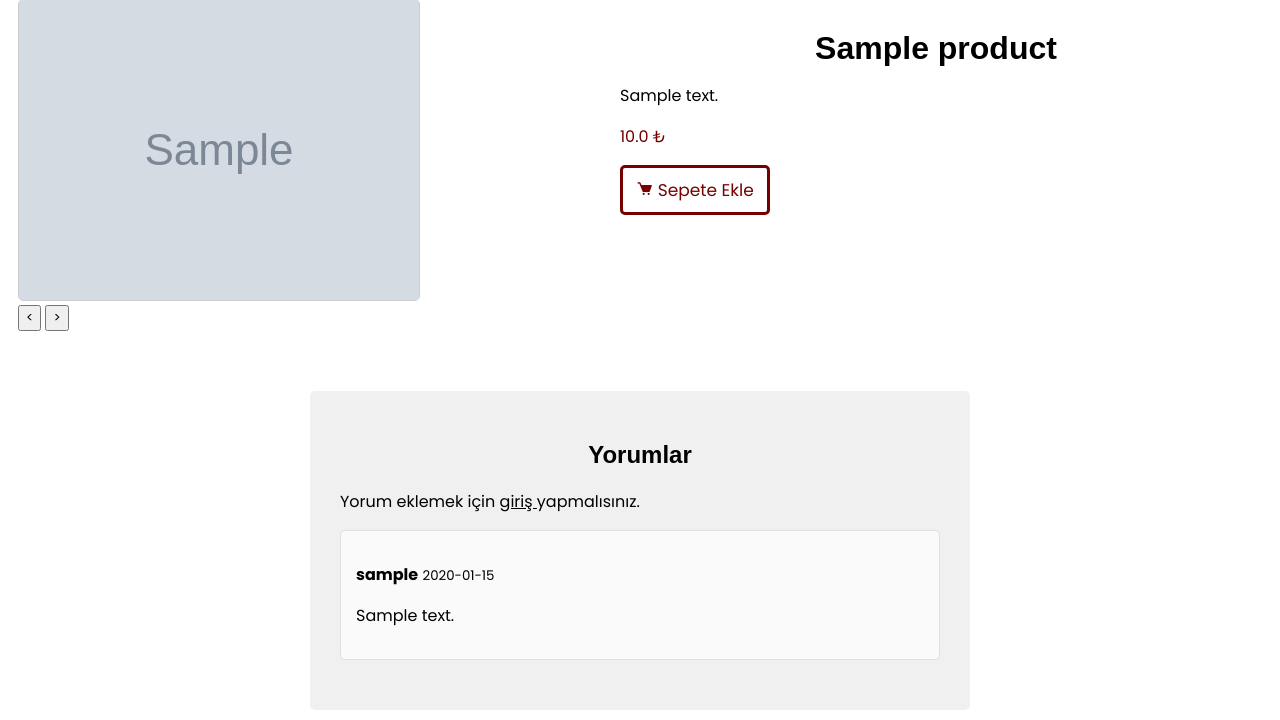
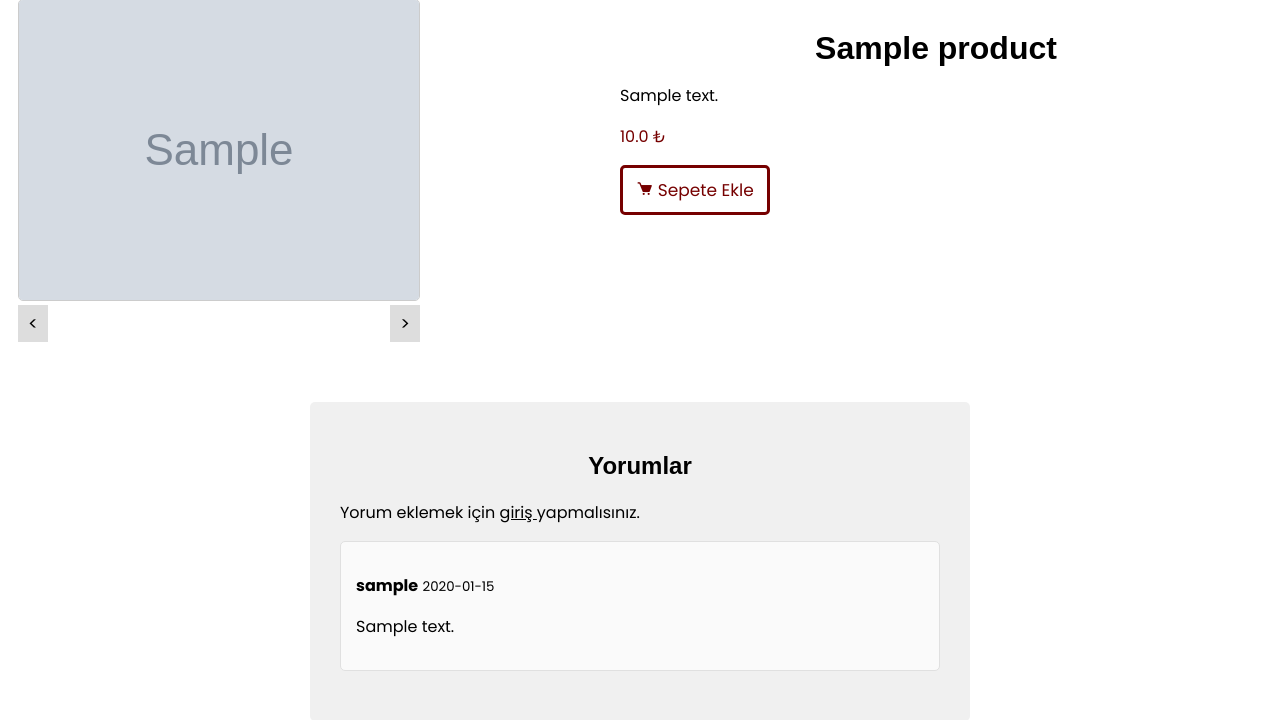
Before and after one commit to ofcRealXT/ExpertShop, a Flask app: page /urun/1 in a window 1280 px wide. Shown: the part 71-791 px from the top of the page. Run offline with Flask 3, Linux system fonts and the light colour scheme; tables that the repository leaves empty hold one stand-in row (values such as "Sample post"); grey boxes marked "Sample" are stand-in pictures.

Commit message:
Update product.css

```diff
--- a/static/CSS/product.css
+++ b/static/CSS/product.css
@@ -65,9 +65,23 @@
     margin: 10px;
 }
 
-#product-image img {
+#product-image img, #product-image video {
     border: 1px solid #ccc;
     border-radius: 5px;
+}
+
+#product-image button {
+    background: #ddd;
+    border: none;
+    padding: 5px 10px;
+    cursor: pointer;
+    font-size: 18px;
+    text-decoration: none;
+}
+
+#image-change-buttons {
+    display: flex;
+    justify-content: space-between;
 }
 
 #product-info {
```
